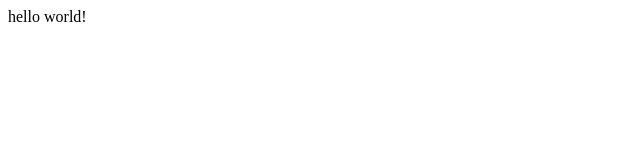
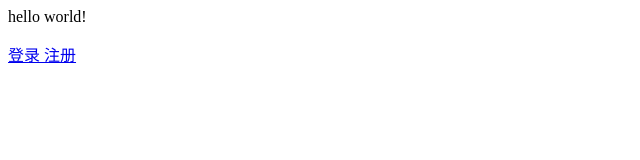
Before and after one commit to Evazcy/Evazcy, a website: page index.html in a window 1280 px wide. Shown: the whole page, without its empty margins (0-640 px from the left). Drawn offline with Linux system fonts and the light colour scheme.

Commit message:
Update index.html

```diff
--- a/index.html
+++ b/index.html
@@ -4,5 +4,8 @@
 </head>
 <body>
 hello world!
+  <p><a href="／views/login">登录 </a>
+	<a href="/views/register">   注册</a>
+    </p>
 </body>
 </html>
```
